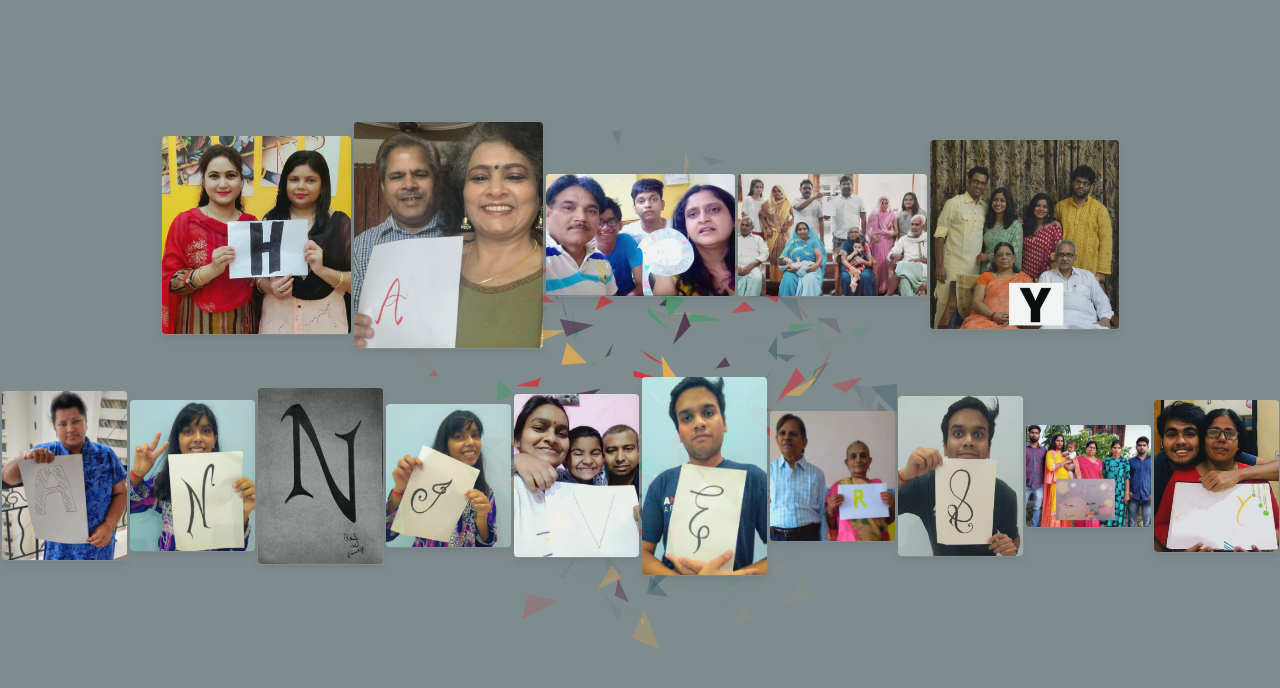
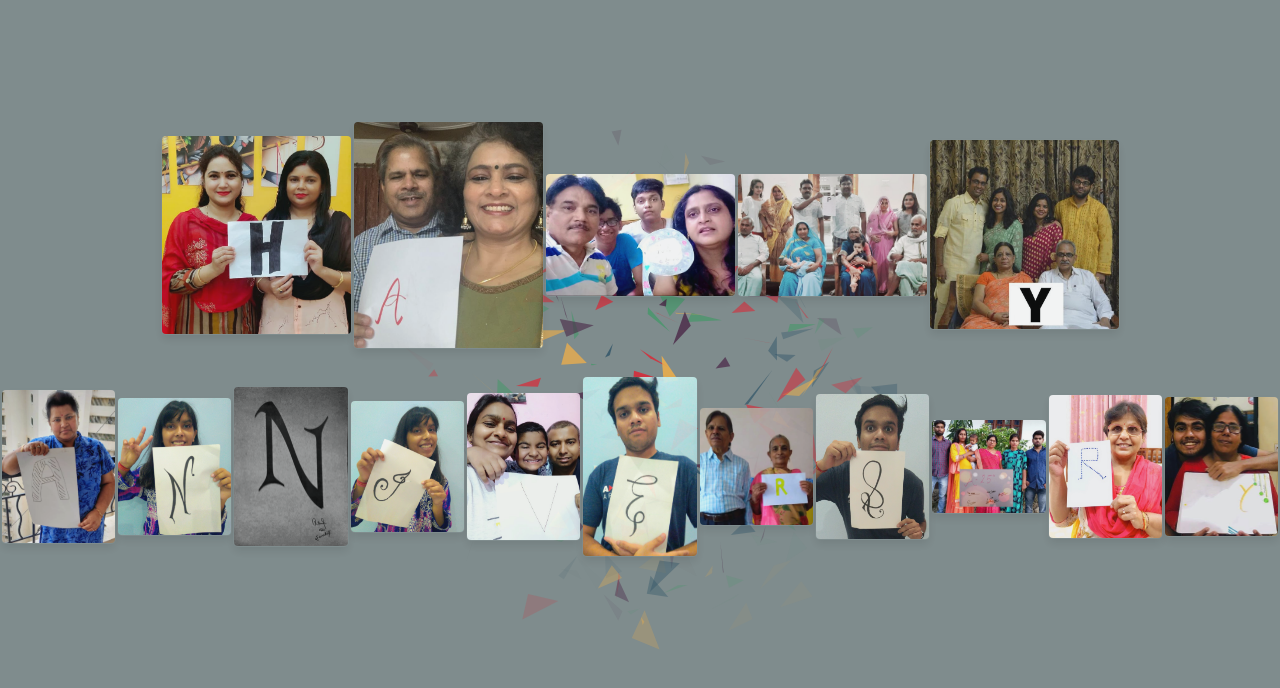
Before and after one commit to sedflix/parents_25th_anniversary, a plain HTML site: page people_pics3/index.html in a window 1280 px wide. Drawn offline with Linux system fonts and the light colour scheme; a web font is replaced by a local one.

Commit message:
added nani ki pic

```diff
--- a/people_pics3/index.html
+++ b/people_pics3/index.html
@@ -151,6 +151,9 @@
                             <img src="../people_pics1/img/a/a_bua.jpg" alt="Mountains" class="img_col" style="width:100%">
                         </div>
                         <div class="column">
+                            <img src="../people_pics1/img/a/r_nani.jpg" alt="Mountains" class="img_col" style="width:100%">
+                        </div>
+                        <div class="column">
                             <img src="../people_pics1/img/a/y_muje_kya_path.jpg" alt="Mountains" class="img_col" style="width:100%">
                         </div>
                     </div>
```
